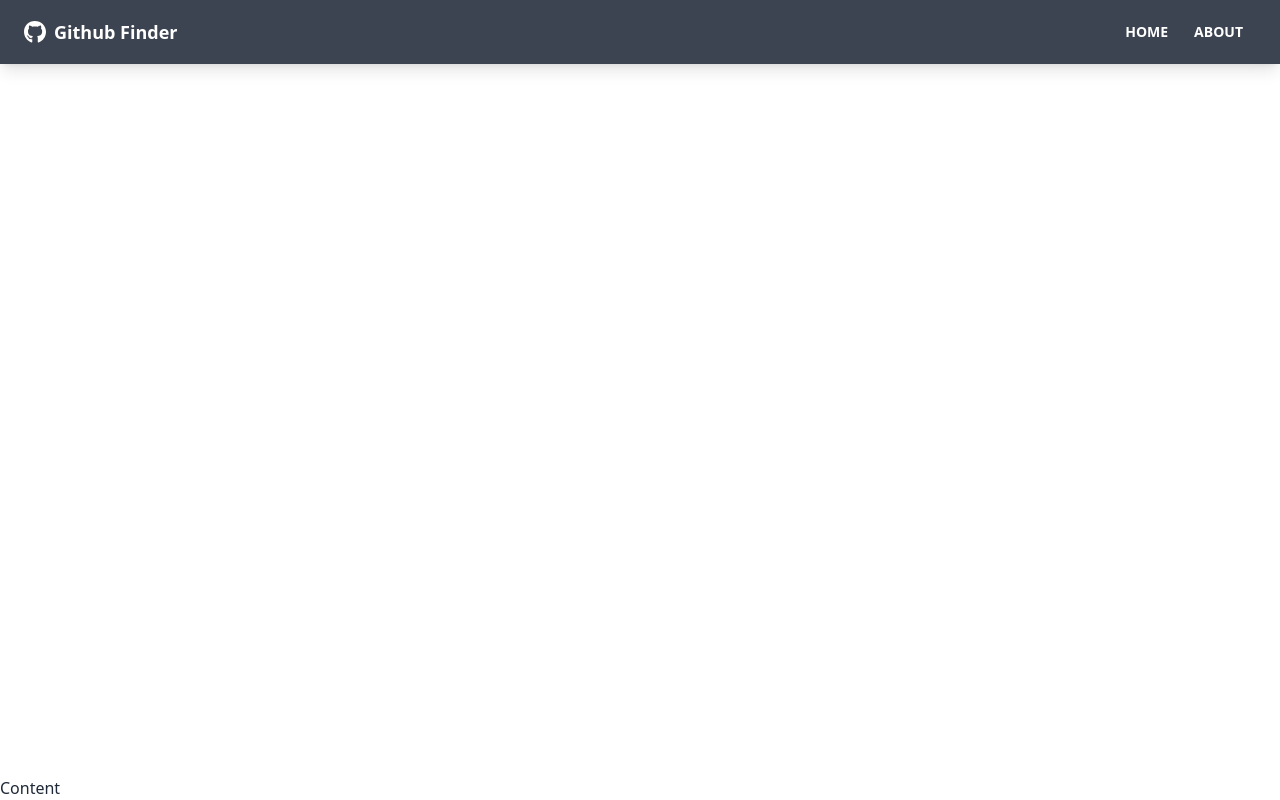
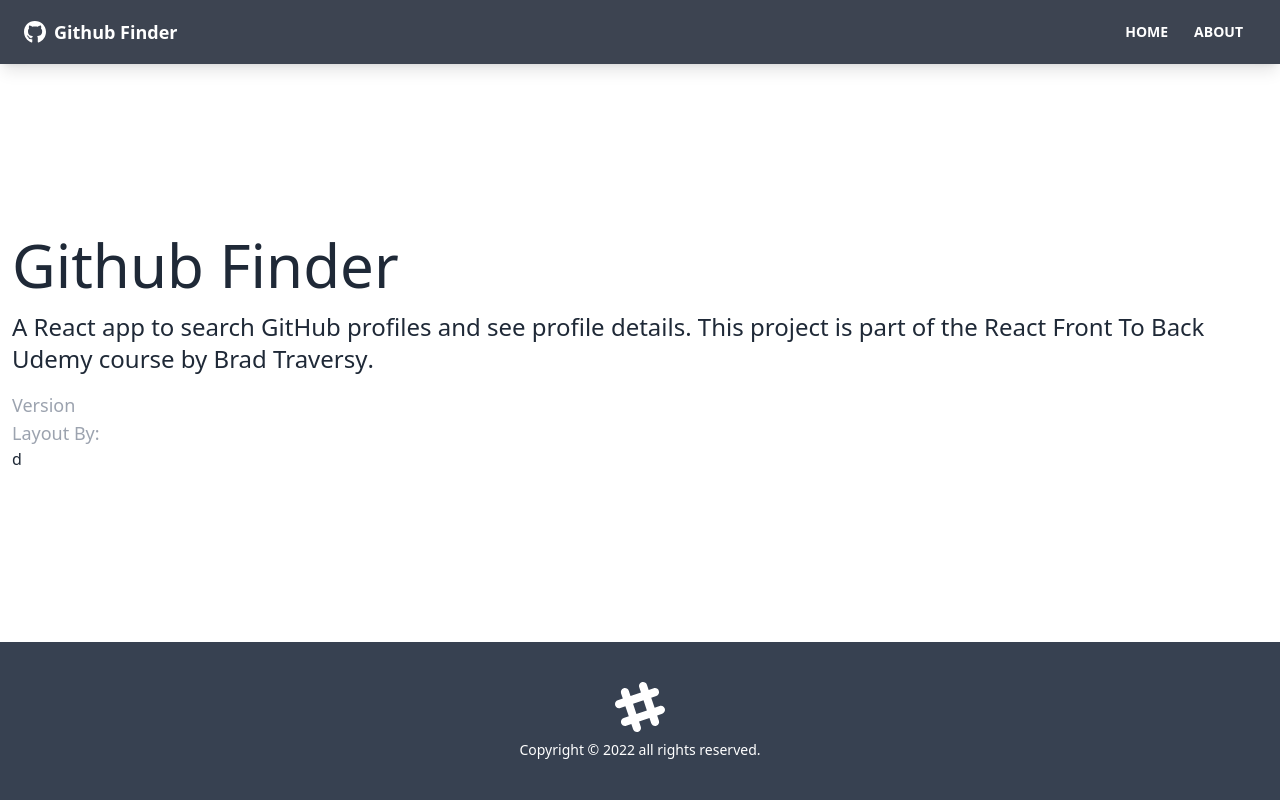
Before and after one commit to rickcarosa/course-two, a JavaScript app: page /about in a window 1280 px wide. Built offline with nearby package versions, Linux system fonts and the light colour scheme; the HTML template or start-up script is replaced by a standard one.

Commit message:
add pages

```diff
--- a/src/App.js
+++ b/src/App.js
@@ -1,12 +1,24 @@
-import { BrowserRouter as Router, Route } from 'react-router-dom';
+import { BrowserRouter as Router, Route, Routes } from 'react-router-dom';
 import Navbar from './components/layout/Navbar';
+import Footer from './components/layout/Footer';
+import Home from './pages/Home';
+import About from './pages/About';
+import NotFound from './pages/NotFound';
 
 function App() {
   return (
     <Router>
       <div className='flex flex-col justify-between h-screen'>
         <Navbar />
-        <main>Content</main>
+        <main className='container mx-auto px-3 pb-12'>
+          <Routes>
+            <Route path='/' element={<Home />} />
+            <Route path='/about' element={<About />} />
+            <Route path='/notfound' element={<NotFound />} />
+            <Route path='/*' element={<NotFound />} />
+          </Routes>
+        </main>
+        <Footer />
       </div>
     </Router>
   );
--- /dev/null
+++ b/src/components/layout/Footer.js
@@ -0,0 +1,24 @@
+const Footer = () => {
+  const footerYear = new Date().getFullYear();
+
+  return (
+    <footer className='footer p-10 bg-gray-700 text-primary-content footer-center'>
+      <div>
+        <svg
+          width='50'
+          height='50'
+          viewBox='0 0 24 24'
+          xmlns='http://www.w3.org/2000/svg'
+          fillRule='evenodd'
+          clipRule='evenodd'
+          className='inline-block fill-current'
+        >
+          <path d='M22.672 15.226l-2.432.811.841 2.515c.33 1.019-.209 2.127-1.23 2.456-1.15.325-2.148-.321-2.463-1.226l-.84-2.518-5.013 1.677.84 2.517c.391 1.203-.434 2.542-1.831 2.542-.88 0-1.601-.564-1.86-1.314l-.842-2.516-2.431.809c-1.135.328-2.145-.317-2.463-1.229-.329-1.018.211-2.127 1.231-2.456l2.432-.809-1.621-4.823-2.432.808c-1.355.384-2.558-.59-2.558-1.839 0-.817.509-1.582 1.327-1.846l2.433-.809-.842-2.515c-.33-1.02.211-2.129 1.232-2.458 1.02-.329 2.13.209 2.461 1.229l.842 2.515 5.011-1.677-.839-2.517c-.403-1.238.484-2.553 1.843-2.553.819 0 1.585.509 1.85 1.326l.841 2.517 2.431-.81c1.02-.33 2.131.211 2.461 1.229.332 1.018-.21 2.126-1.23 2.456l-2.433.809 1.622 4.823 2.433-.809c1.242-.401 2.557.484 2.557 1.838 0 .819-.51 1.583-1.328 1.847m-8.992-6.428l-5.01 1.675 1.619 4.828 5.011-1.674-1.62-4.829z'></path>
+        </svg>
+        <p>Copyright &copy; {footerYear} all rights reserved.</p>
+      </div>
+    </footer>
+  );
+};
+
+export default Footer;
--- /dev/null
+++ b/src/pages/About.js
@@ -0,0 +1,32 @@
+function About() {
+  return (
+    <div>
+      <h1 className='text-6xl mb-4'>Github Finder</h1>
+      <p className='mb-4 text-2xl font-light'>
+        A React app to search GitHub profiles and see profile details. This
+        project is part of the
+        <a href='https://www.udemy.com/course/modern-react-front-to-back/'>
+          {' '}
+          React Front To Back
+        </a>{' '}
+        Udemy course by
+        <strong>
+          <a href='https://traversymedia.com'> Brad Traversy</a>
+        </strong>
+        .
+      </p>
+      <p className='text-lg text-gray-400'>
+        Version <span className='text-white'>1.0.0</span>
+      </p>
+      <p className='text-lg text-gray-400'>
+        Layout By:
+        <a className='text-white' href='https://twitter.com/hassibmoddasser'>
+          Hassib Moddasser
+        </a>
+      </p>
+      d
+    </div>
+  );
+}
+
+export default About;
--- /dev/null
+++ b/src/pages/Home.js
@@ -0,0 +1,9 @@
+function Home() {
+  return (
+    <div>
+      <h1 className='text-6xl'>Welcome</h1>
+    </div>
+  );
+}
+
+export default Home;
--- /dev/null
+++ b/src/pages/NotFound.js
@@ -0,0 +1,21 @@
+import { FaHome } from 'react-icons/fa';
+import { Link } from 'react-router-dom';
+
+function NotFound() {
+  return (
+    <div className='hero'>
+      <div className='text-center hero-content'>
+        <div className='max-w-lg'>
+          <h1 className='text-8xl font-bold mb-8'>Oops!!</h1>
+          <p className='text-5xl mb-8'>404 page not found</p>
+          <Link to='/' className='btn btn-primary btn-lg'>
+            <FaHome className='mr-2' />
+            Back home
+          </Link>
+        </div>
+      </div>
+    </div>
+  );
+}
+
+export default NotFound;
```
